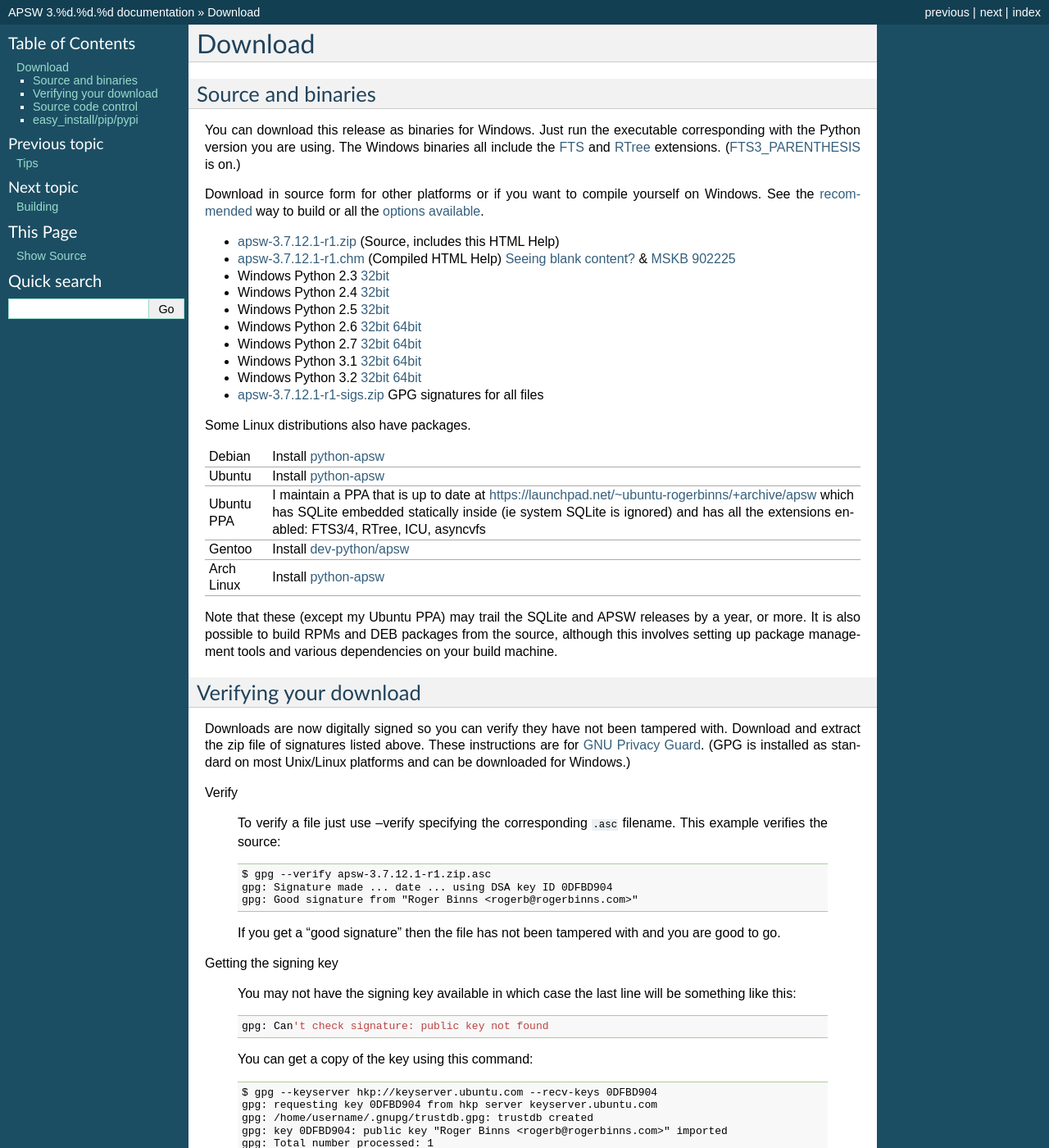
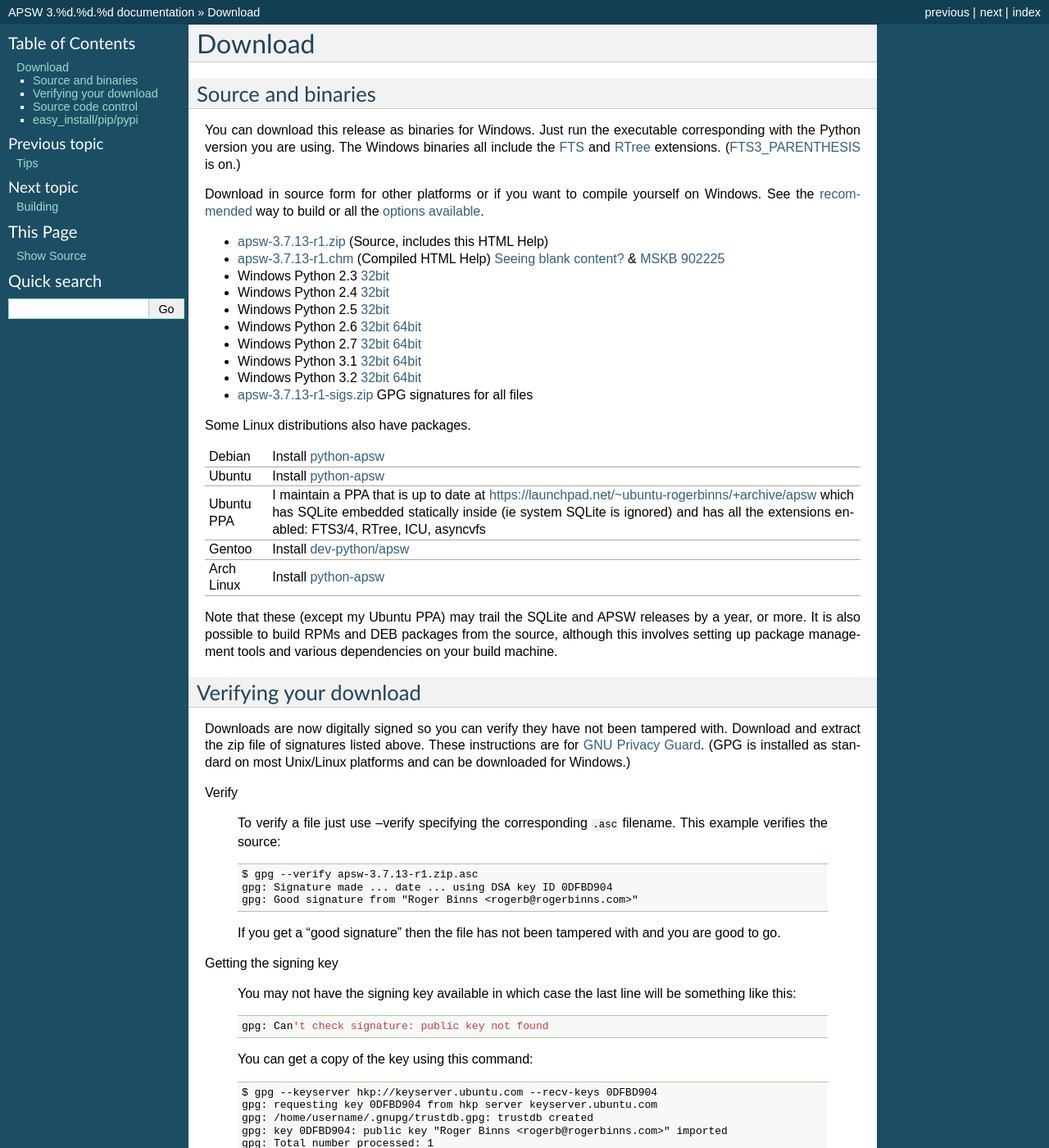
Before and after one commit to rogerbinns/apsw, a Sphinx documentation site: the page built from doc/download.rst, in a window 1280 px wide and 1400 px high. Shown: the whole window at 82% size. Built offline with Sphinx 7.4.7, drawn with Linux system fonts in a browser that asks for light colours; pages that are not in the unit, such as notebooks, are missing from menus; the version number is read from the project's files by our own code.

Commit message:
More version bumping

```diff
--- a/doc/download.rst
+++ b/doc/download.rst
@@ -18,45 +18,45 @@
 
 .. downloads-begin
 
-* `apsw-3.7.12.1-r1.zip
-  <http://apsw.googlecode.com/files/apsw-3.7.12.1-r1.zip>`_
+* `apsw-3.7.13-r1.zip
+  <http://apsw.googlecode.com/files/apsw-3.7.13-r1.zip>`_
   (Source, includes this HTML Help)
 
-* `apsw-3.7.12.1-r1.chm
-  <http://apsw.googlecode.com/files/apsw-3.7.12.1-r1.chm>`_
+* `apsw-3.7.13-r1.chm
+  <http://apsw.googlecode.com/files/apsw-3.7.13-r1.chm>`_
   (Compiled HTML Help) `Seeing blank content? <http://weblog.helpware.net/?p=36>`_ & `MSKB 902225 <http://support.microsoft.com/kb/902225/>`_
 
 * Windows Python 2.3 `32bit
-  <http://apsw.googlecode.com/files/apsw-3.7.12.1-r1.win32-py2.3.exe>`__
+  <http://apsw.googlecode.com/files/apsw-3.7.13-r1.win32-py2.3.exe>`__
 
 * Windows Python 2.4 `32bit
-  <http://apsw.googlecode.com/files/apsw-3.7.12.1-r1.win32-py2.4.exe>`__
+  <http://apsw.googlecode.com/files/apsw-3.7.13-r1.win32-py2.4.exe>`__
 
 * Windows Python 2.5 `32bit
-  <http://apsw.googlecode.com/files/apsw-3.7.12.1-r1.win32-py2.5.exe>`__
+  <http://apsw.googlecode.com/files/apsw-3.7.13-r1.win32-py2.5.exe>`__
 
 * Windows Python 2.6 `32bit
-  <http://apsw.googlecode.com/files/apsw-3.7.12.1-r1.win32-py2.6.exe>`__
+  <http://apsw.googlecode.com/files/apsw-3.7.13-r1.win32-py2.6.exe>`__
   `64bit
-  <http://apsw.googlecode.com/files/apsw-3.7.12.1-r1.win-amd64-py2.6.exe>`__
+  <http://apsw.googlecode.com/files/apsw-3.7.13-r1.win-amd64-py2.6.exe>`__
 
 * Windows Python 2.7 `32bit
-  <http://apsw.googlecode.com/files/apsw-3.7.12.1-r1.win32-py2.7.exe>`__
+  <http://apsw.googlecode.com/files/apsw-3.7.13-r1.win32-py2.7.exe>`__
   `64bit
-  <http://apsw.googlecode.com/files/apsw-3.7.12.1-r1.win-amd64-py2.7.exe>`__
+  <http://apsw.googlecode.com/files/apsw-3.7.13-r1.win-amd64-py2.7.exe>`__
 
 * Windows Python 3.1 `32bit
-  <http://apsw.googlecode.com/files/apsw-3.7.12.1-r1.win32-py3.1.exe>`__
+  <http://apsw.googlecode.com/files/apsw-3.7.13-r1.win32-py3.1.exe>`__
   `64bit
-  <http://apsw.googlecode.com/files/apsw-3.7.12.1-r1.win-amd64-py3.1.exe>`__
+  <http://apsw.googlecode.com/files/apsw-3.7.13-r1.win-amd64-py3.1.exe>`__
 
 * Windows Python 3.2 `32bit
-  <http://apsw.googlecode.com/files/apsw-3.7.12.1-r1.win32-py3.2.exe>`__
+  <http://apsw.googlecode.com/files/apsw-3.7.13-r1.win32-py3.2.exe>`__
   `64bit
-  <http://apsw.googlecode.com/files/apsw-3.7.12.1-r1.win-amd64-py3.2.exe>`__
+  <http://apsw.googlecode.com/files/apsw-3.7.13-r1.win-amd64-py3.2.exe>`__
 
-* `apsw-3.7.12.1-r1-sigs.zip
-  <http://apsw.googlecode.com/files/apsw-3.7.12.1-r1-sigs.zip>`_
+* `apsw-3.7.13-r1-sigs.zip
+  <http://apsw.googlecode.com/files/apsw-3.7.13-r1-sigs.zip>`_
   GPG signatures for all files
 
 .. downloads-end
@@ -101,7 +101,7 @@
   To verify a file just use --verify specifying the corresponding
   ``.asc`` filename.  This example verifies the source::
 
-      $ gpg --verify apsw-3.7.12.1-r1.zip.asc
+      $ gpg --verify apsw-3.7.13-r1.zip.asc
       gpg: Signature made ... date ... using DSA key ID 0DFBD904
       gpg: Good signature from "Roger Binns <rogerb@rogerbinns.com>"
 
--- a/doc/index.rst
+++ b/doc/index.rst
@@ -3,7 +3,7 @@
 
 .. centered:: APSW |version| released |today|
 
-Use with SQLite 3.7.12 or later, CPython 2.3 or later including CPython
+Use with SQLite 3.7.13 or later, CPython 2.3 or later including CPython
 3.
 
 APSW provides an SQLite 3 wrapper that provides the thinnest layer
```
Also changed, not shown: 1 other file.
